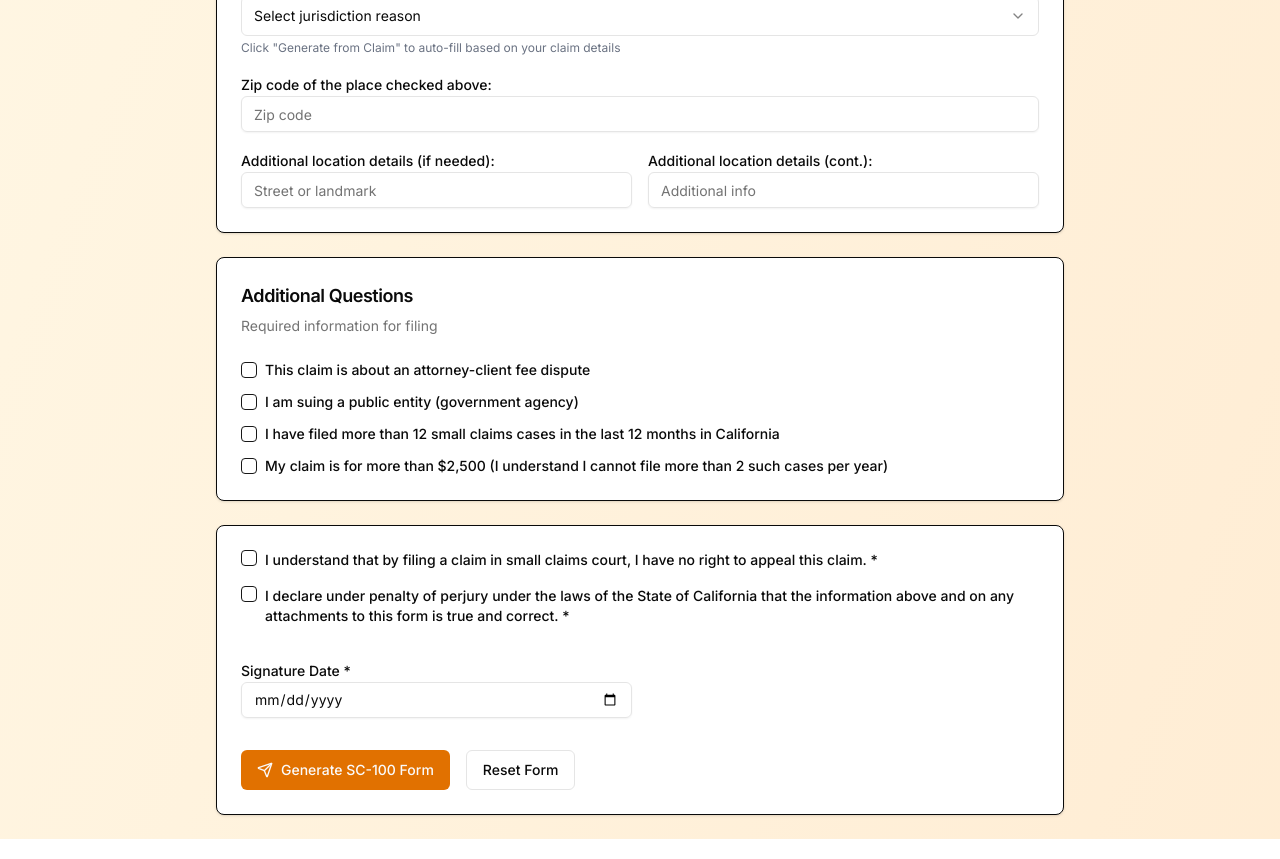
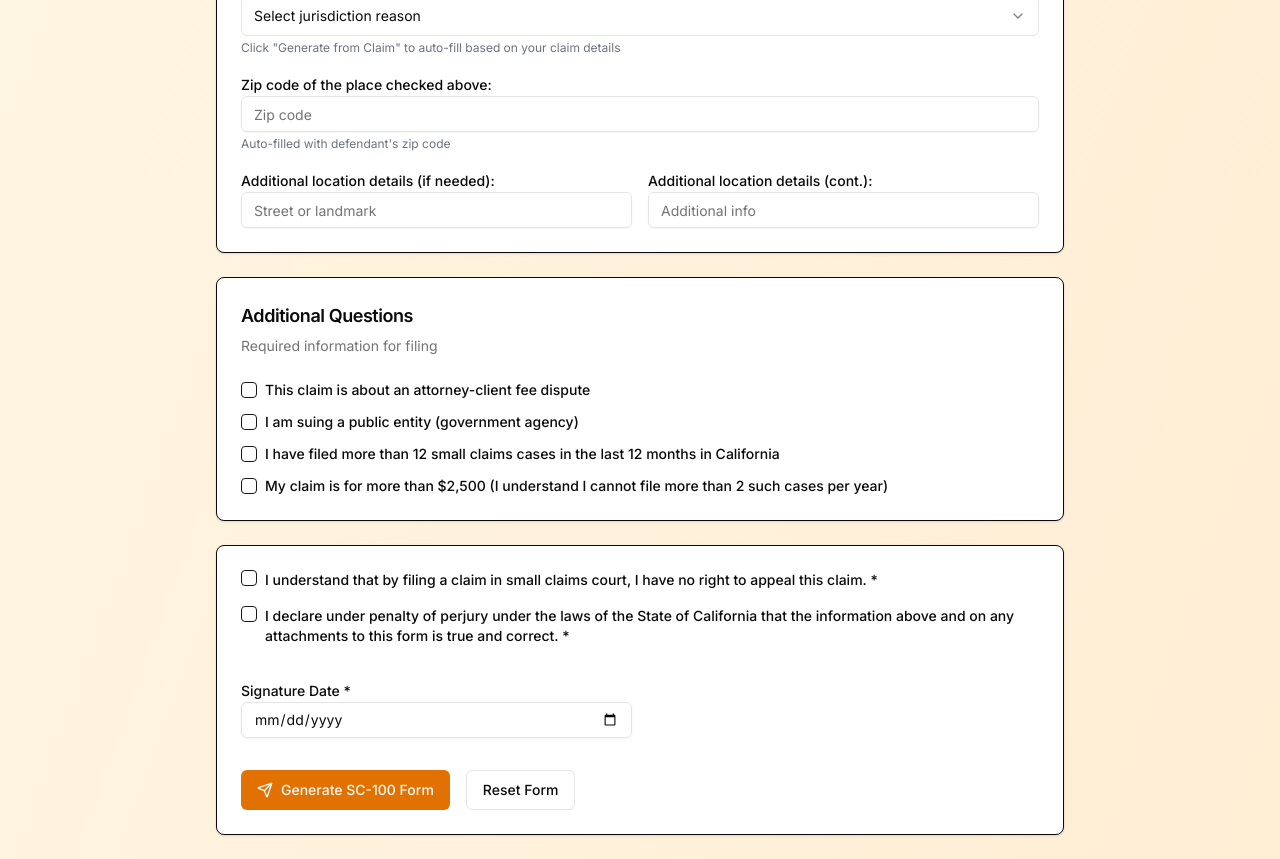
Before and after one commit to tonywangs/cognition-hackathon, a Next.js app in the folder claim-filer/: page / in a window 1280 px wide. Shown: the part 2620-3479 px from the top of the page. Built offline with nearby package versions, Linux system fonts and the light colour scheme.

Commit message:
Jurisdiction fixes

```diff
--- a/claim-filer/src/app/page.tsx
+++ b/claim-filer/src/app/page.tsx
@@ -2,7 +2,7 @@
 
 import type React from "react"
 
-import { useState } from "react"
+import { useState, useEffect } from "react"
 import Image from "next/image"
 import { Button } from "@/components/ui/button"
 import { Input } from "@/components/ui/input"
@@ -232,8 +232,25 @@ export default function PDFFormGenerator() {
   const [isSubmitting, setIsSubmitting] = useState(false)
   const [isSubmitted, setIsSubmitted] = useState(false)
   const [pdfData, setPdfData] = useState<string | null>(null)
+  const [hasManuallySetJurisdictionZip, setHasManuallySetJurisdictionZip] = useState(false)
+
+  // Auto-fill jurisdiction zip with defendant's zip when defendant zip changes
+  useEffect(() => {
+    // Only auto-fill if user hasn't manually set jurisdiction zip and defendant zip exists
+    if (formData.defendantZip && !hasManuallySetJurisdictionZip) {
+      setFormData((prev) => ({
+        ...prev,
+        jurisdictionZip: formData.defendantZip,
+      }))
+    }
+  }, [formData.defendantZip, hasManuallySetJurisdictionZip])
 
   const handleInputChange = (field: keyof FormData, value: string | boolean) => {
+    // Track if user is manually setting jurisdiction zip
+    if (field === 'jurisdictionZip') {
+      setHasManuallySetJurisdictionZip(true)
+    }
+
     setFormData((prev) => ({
       ...prev,
       [field]: value,
@@ -613,6 +630,11 @@ export default function PDFFormGenerator() {
         jurisdictionReason: result.jurisdictionReason || prev.jurisdictionReason,
         jurisdictionZip: result.jurisdictionZip || prev.jurisdictionZip,
       }))
+
+      // Mark jurisdiction zip as manually set since it came from generation
+      if (result.jurisdictionZip) {
+        setHasManuallySetJurisdictionZip(true)
+      }
 
       toast({
         title: "Jurisdiction Generated",
@@ -1777,8 +1799,11 @@ export default function PDFFormGenerator() {
                     id="jurisdictionZip"
                     value={formData.jurisdictionZip}
                     onChange={(e) => handleInputChange("jurisdictionZip", e.target.value)}
-                    placeholder="Zip code"
+                    placeholder={formData.defendantZip ? `Defaults to defendant's zip (${formData.defendantZip})` : "Zip code"}
                   />
+                  <p className="text-xs text-gray-500 mt-1">
+                    {formData.jurisdictionZip === formData.defendantZip && !hasManuallySetJurisdictionZip ? "Auto-filled with defendant's zip code" : ""}
+                  </p>
                 </div>
               </div>
               <div className="grid grid-cols-2 gap-4">
```
